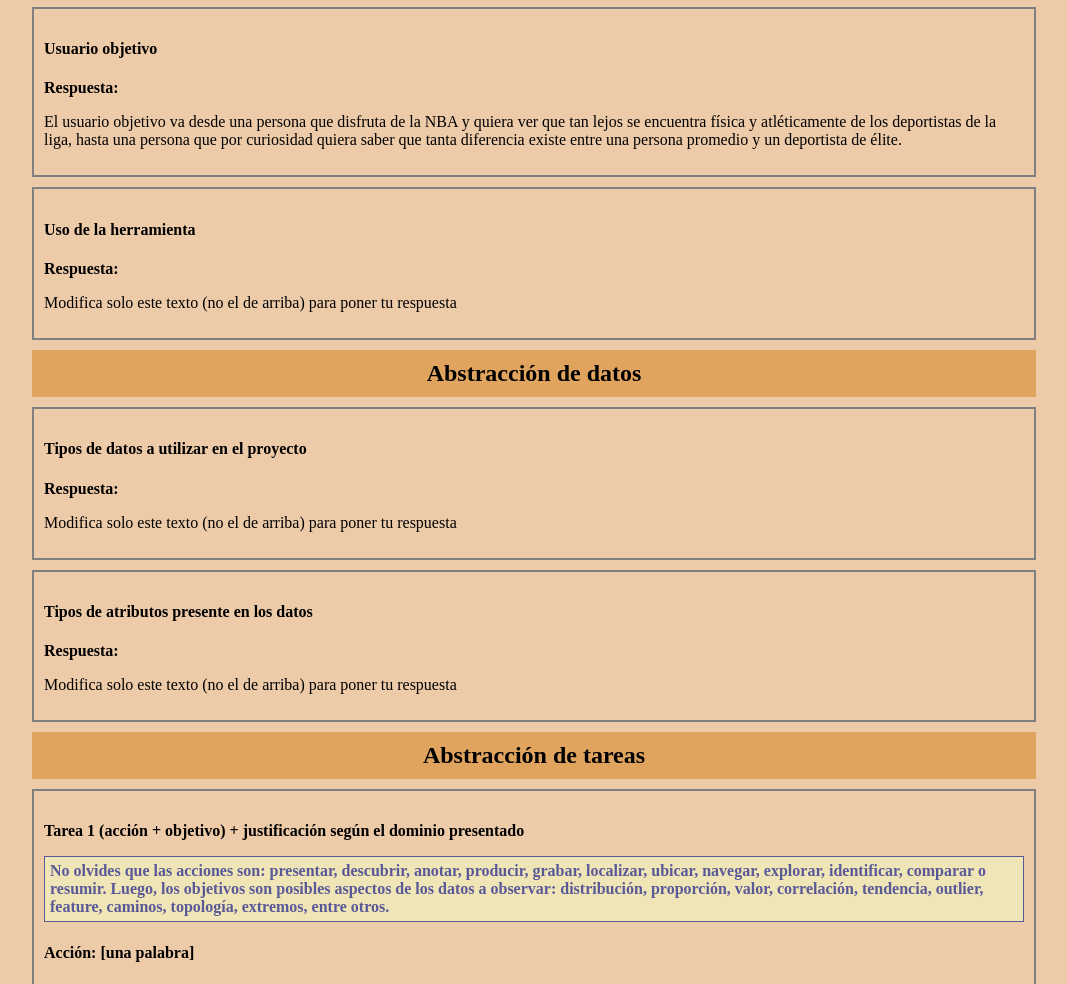
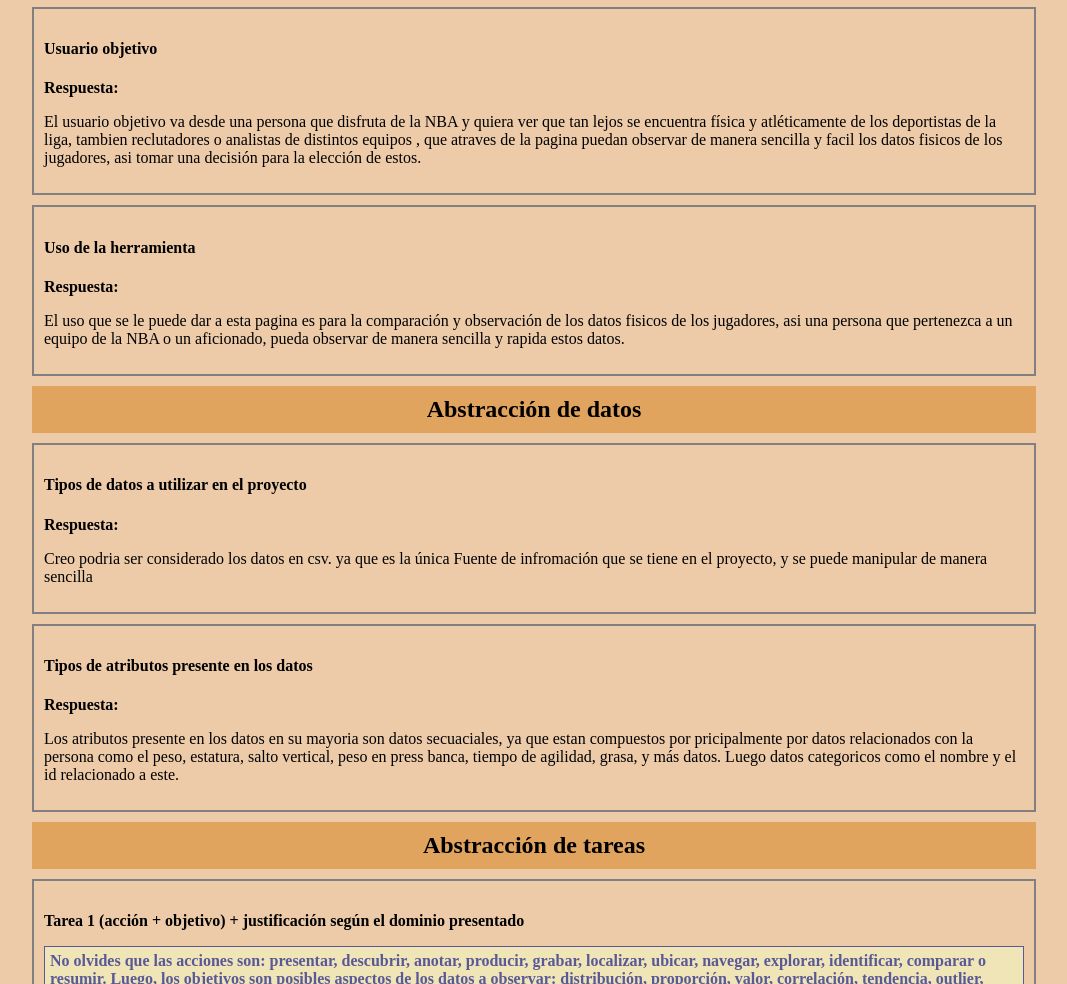
Before and after one commit to fchiapped/Proyecto-Vis-Info, a plain HTML site: page index.html in a window 1280 px wide. Shown: the part 735-1719 px from the top of the page, without its empty margins (106-1173 px from the left). Drawn offline with Linux system fonts and the light colour scheme.

Commit message:
Avance pagina
Aqui responda algunas preguntas, faltan las visualizaciones.

```diff
--- a/index.html
+++ b/index.html
@@ -48,14 +48,16 @@
                 <h4>Respuesta:</h4>
                 <!-- Puedes agregar los P que sean necesarios -->
                 <p>El usuario objetivo va desde una persona que disfruta de la NBA y quiera ver que tan lejos se encuentra
-                    física y atléticamente de los deportistas de la liga, hasta una persona que por curiosidad quiera saber
-                    que tanta diferencia existe entre una persona promedio y un deportista de élite.</p>
+                    física y atléticamente de los deportistas de la liga, tambien reclutadores o analistas de distintos equipos
+                    , que atraves de la pagina puedan observar de manera sencilla y facil los datos fisicos de los jugadores,
+                    asi tomar una decisión para la elección de estos.</p>
             </div>
             <div class="response">
                 <h4>Uso de la herramienta</h4>
                 <h4>Respuesta:</h4>
                 <!-- Puedes agregar los P que sean necesarios -->
-                <p>Modifica solo este texto (no el de arriba) para poner tu respuesta</p>
+                <p>El uso que se le puede dar a esta pagina es para la comparación y observación de los datos fisicos de los jugadores,
+                    asi una persona que pertenezca a un equipo de la NBA o un aficionado, pueda observar de manera sencilla y rapida estos datos.</p>
             </div>
 
         </div>
@@ -66,13 +68,17 @@
                 <h4>Tipos de datos a utilizar en el proyecto</h4>
                 <h4>Respuesta:</h4>
                 <!-- Puedes agregar los P que sean necesarios -->
-                <p>Modifica solo este texto (no el de arriba) para poner tu respuesta</p>
+                <p>Creo podria ser considerado los datos en csv. ya que es la única Fuente
+                    de infromación que se tiene en el proyecto, y se puede manipular de manera sencilla
+                </p>
             </div>
             <div class="response">
                 <h4>Tipos de atributos presente en los datos</h4>
                 <h4>Respuesta:</h4>
                 <!-- Puedes agregar los P que sean necesarios -->
-                <p>Modifica solo este texto (no el de arriba) para poner tu respuesta</p>
+                <p>Los atributos presente en los datos en su mayoria son datos secuaciales, ya que estan compuestos por pricipalmente
+                    por datos relacionados con la persona como el peso, estatura, salto vertical, peso en press banca, tiempo de agilidad, grasa, y más datos.
+                    Luego datos categoricos como el nombre y el id relacionado a este.</p>
             </div>
         </div>
 
```
